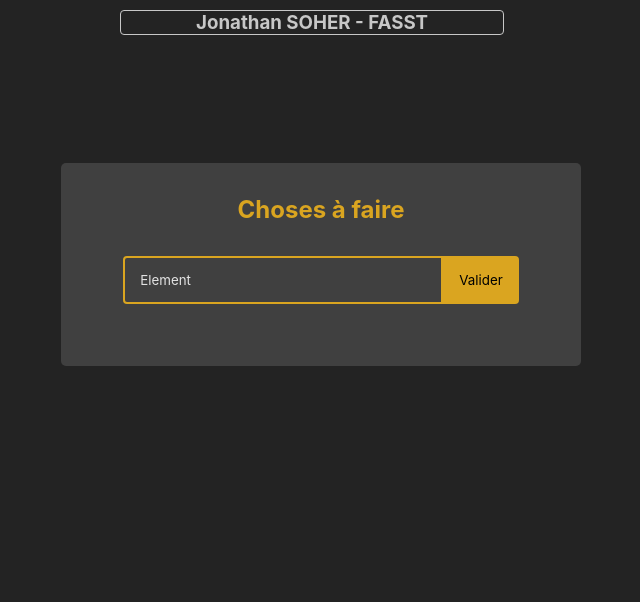
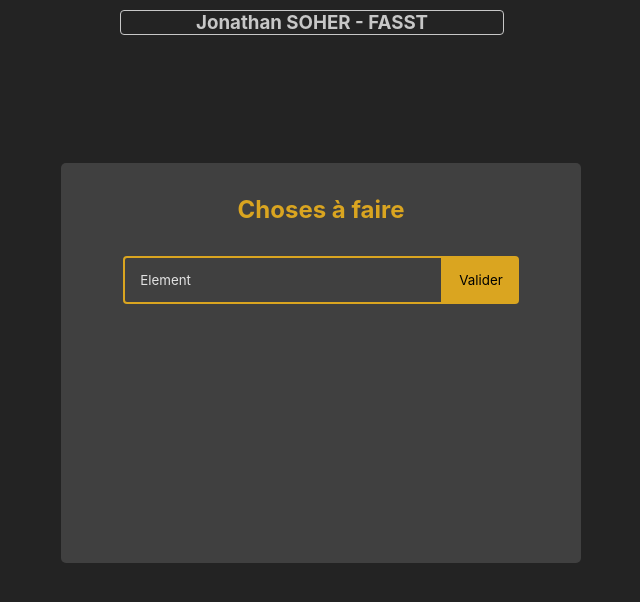
Before and after one commit to JonathanSohier/Todo_list_react.js, a React (Create React App) app: page / in a window 1280 px wide. Shown: the top 602 px of the page, without its empty margins (319-959 px from the left). Built offline with nearby package versions, Linux system fonts and the light colour scheme.

Commit message:
Dernieres modifs

```diff
--- a/src/style.css
+++ b/src/style.css
@@ -20,6 +20,7 @@ body {
   margin: 128px auto;
   border-radius: 5px;
   padding-bottom: 32px;
+  min-height: 400px;
 }
 
 h1 {
```
